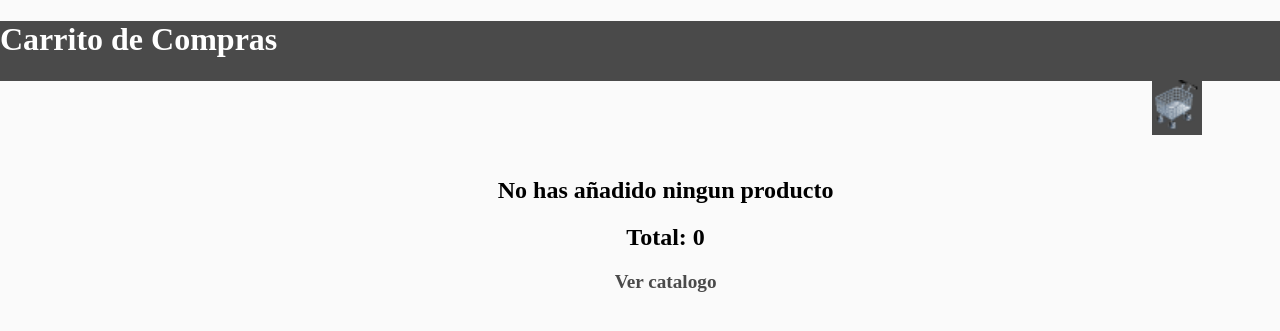
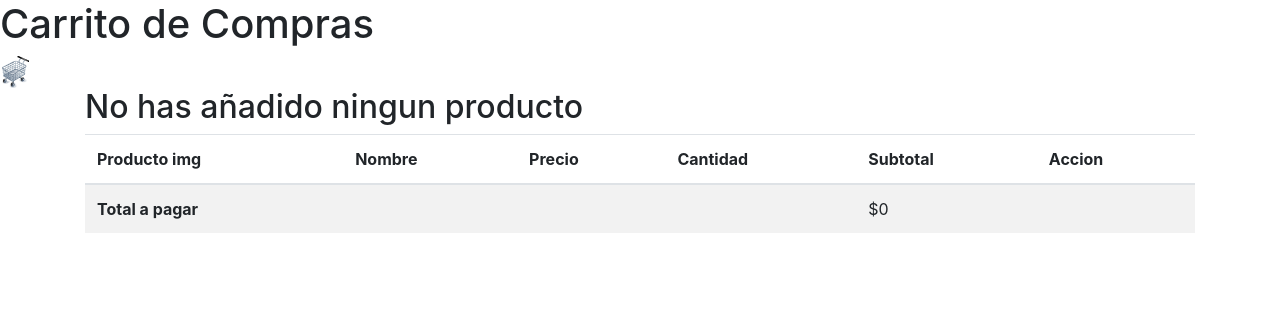
Before and after one commit to Haider99Tapiero/Proyecto-MSP, a PHP site: page /Cliente/carritodecompras.php in a window 1280 px wide. Shown: the top 331 px of the page. Run offline with PHP 8.4, Linux system fonts and the light colour scheme; some libraries are stand-ins or nearby versions.

Commit message:
diseño carritocompras
modifique botones y estilo

```diff
--- a/Cliente/carritodecompras.php
+++ b/Cliente/carritodecompras.php
@@ -64,9 +64,20 @@
 <head>
  <meta charset="utf-8"/>
  <title>Carrito de Compras</title>
- <link rel="stylesheet" type="text/css" href="./css/estilos.css">
+ <!--<link rel="stylesheet" type="text/css" href="./css/estilos.css">-->
  <script type="text/javascript" src="http://code.jquery.com/jquery-1.10.2.min.js"></script>
  <script type="text/javascript"  src="./js/scripts.js"></script>
+ <meta charset="utf-8">
+    <meta name="viewport" content="width=device-width, initial-scale=1, shrink-to-fit=no">
+    <meta name="description" content="">
+    <meta name="author" content="">
+    <link rel="stylesheet" href="https://maxcdn.bootstrapcdn.com/bootstrap/4.0.0/css/bootstrap.min.css" integrity="sha384-Gn5384xqQ1aoWXA+058RXPxPg6fy4IWvTNh0E263XmFcJlSAwiGgFAW/dAiS6JXm" crossorigin="anonymous">
+    <link href="https://fonts.googleapis.com/css?family=Lobster" rel="stylesheet">
+    <script defer src="https://use.fontawesome.com/releases/v5.0.6/js/all.js"></script>
+    <meta http-equiv="Expires" content="0">
+    <meta http-equiv="Last-Modified" content="0">
+    <meta http-equiv="Cache-Control" content="no-cache, mustrevalidate">
+    <meta http-equiv="Pragma" content="no-cache">
 </head>
 <body>
  <header>
@@ -75,6 +86,18 @@
    <img src="./imagenes/carrito.png">
   </a>
  </header>
+ <div class="container">
+ <table class="table table-striped">
+ <thead>
+     <tr>
+     <th>Producto img</th>
+     <th>Nombre</th>
+     <th>Precio</th>
+     <th>Cantidad</th>
+     <th>Subtotal</th>
+     <th>Accion</th>
+     </tr>
+ </thead>
  <section>
   <?php
    $total=0;
@@ -84,38 +107,43 @@
    $total=0;
    for($i=0;$i<count($datos);$i++){
  ?>
-    <div class="producto">
-     <center>
-      <img src="./productos/<?php echo $datos[$i]['Imagen'];?>"><br>
-      <span><?php echo $datos[$i]['Nombre'];?></span><br>
-      <span>Precio: <?php echo $datos[$i]['Precio'];?></span><br>
-      <span>Cantidad
+
+     <tbody>
+      <tr>
+      <td><img src="./productos/<?php echo $datos[$i]['Imagen'];?>"></td>
+      <td><span><?php echo $datos[$i]['Nombre'];?></span></td>
+      <td><span> $<?php echo $datos[$i]['Precio'];?></span></td>
+      <td><span>
       		<input type="text" value="<?php echo $datos[$i]['Cantidad'];?>"
       		data-precio="<?php echo $datos[$i]['Precio'];?>"
       		data-id="<?php echo $datos[$i]['Id'];?>"
       		class="cantidad"
       		>
-      </span><br>
-      <span>Subtotal:<?php echo $datos[$i]['Cantidad']*$datos[$i]['Precio'];?></span><br>
-      <a href="" class="eliminar" data-id="<?php echo $datos[$i]['Id']?>" >Eliminar</a>
+      </span></td>
+      <td><span>$<?php echo $datos[$i]['Cantidad']*$datos[$i]['Precio'];?></span></td>
+          <td><a href="" class="eliminar btn btn-danger" data-id="<?php echo $datos[$i]['Id']?>" ><i class="fas fa-trash-alt"></i></a><a class="btn btn-success" href="./compras.php" class="aceptar"><i class="fas fa-cart-arrow-down"></i></a></td>
+          </tr>
+          </tbody>
 
-     </center>
-    </div>
+
+
   <?php
    $total=($datos[$i]['Cantidad']*$datos[$i]['Precio'])+$total;
   }
    }else{
-    echo '<center><h2>No has añadido ningun producto</h2></center>';
+    echo '<h2>No has añadido ningun producto</h2>';
    }
 
-   echo '<center><h2  id="total">Total: '.$total.'</h2></center>';
+   echo '<tbody><tr><th id="total">Total a pagar</td><th colspan="3"></th><td> $'.$total.'</td><td></td></tr></tbody>';
    if($total!=0)
    {
-    echo '<center><a href="./compras.php" class="aceptar">Comprar</a></center>';
+    echo '<thead><tr><th><a href="./compras.php" class="aceptar">Comprar</a></th><th><a href=Carrito_compras.php>Ver catalogo</a></th><th colspan="4"></th></tr><</thead>';
    }
 
   ?>
-  <center><a href="Carrito_compras.php">Ver catalogo</a></center>
+
  </section>
+ </table>
+ </div>
 </body>
 </html>﻿
--- a/Cliente/css/estilos.css
+++ b/Cliente/css/estilos.css
@@ -71,11 +71,11 @@ section{
 	-webkit-transition: all 1s ease-in-out;
 	-moz-transition: all 1s ease-in-out;
 }
-.producto:hover{
+/*.producto:hover{
 
 	-webkit-transform: scale(1.2);
 	-moz-transform: scale(1.2);
-}
+}*/
 .producto img{
 	width: 200px;
 	height: 200px;
@@ -87,10 +87,10 @@ section{
 	-webkit-transition: all 1s ease-in-out;
 	-moz-transition: all 1s ease-in-out;
 }
-.producto img:hover{
+/*.producto img:hover{
 	-webkit-transform: rotate(355deg);
 	-moz-transform: rotate(355deg);
-}
+}*/
 .producto a{
 	background-color: #4a4a4a;
 	padding: 3px;
```
